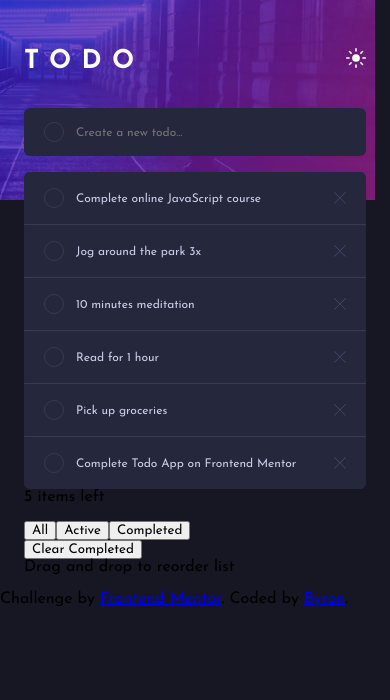
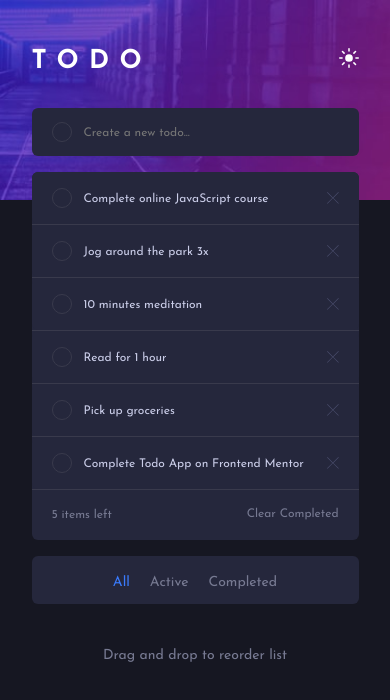
Before and after one commit to byronbyron/todo-app, a Next.js app: page / in a window 390 px wide. Shown: the top 700 px of the page. Built offline with nearby package versions, Linux system fonts and the light colour scheme.

Commit message:
Style rest of todo app on mobile

```diff
--- a/pages/index.js
+++ b/pages/index.js
@@ -20,6 +20,7 @@ export default function Home() {
       </Head>
 
       <header className="header container">
+        <div className="row">
           <h1 className="title">Todo</h1>
 
           <div>
@@ -27,9 +28,11 @@ export default function Home() {
               <img src="icon-sun.svg" alt="" />
             </button>
           </div>
+        </div>
       </header>
 
       <main className="main container">
+        <div className="row">
           <form className="todo-form">
             <label htmlFor="todo" className="sr-only">Create a new todo</label>
             <input type="text" name="todo" id="todo" placeholder="Create a new todo..." className="todo-input" />
@@ -38,8 +41,11 @@ export default function Home() {
           <ul className="todo-list">
             {todos.map((todo, i) => {
               return (
-              <li className="todo-item">
-                <button class="todo-btn">{todo.title}</button>
+                <li className="todo-item" key={i}>
+                  <input type="checkbox" name={`todo-${i}`} id={`todo-${i}`} className="todo-check sr-only" />
+                  <label htmlFor={`todo-${i}`} className="todo-label">
+                    {todo.title}
+                  </label>
                   <button className="todo-delete">
                     <span className="sr-only">Delete {todo.title}</span>
                     <img src="/icon-cross.svg" alt="" />
@@ -49,15 +55,9 @@ export default function Home() {
             })}
           </ul>
 
+          <div className="todo-controls">
             <div>
-          <div>
-            <p>{/*Add dynamic number*/}5 items left</p>
-          </div>
-
-          <div>
-            <button>All</button>
-            <button>Active</button>
-            <button>Completed</button>
+              {/*Add dynamic number*/}5 items left
             </div>
 
             <div>
@@ -65,7 +65,14 @@ export default function Home() {
             </div>
           </div>
 
+          <div className="todo-filters">
+            <button>All</button>
+            <button>Active</button>
+            <button>Completed</button>
+          </div>
+
           <p>Drag and drop to reorder list</p>
+        </div>
       </main>
 
       <footer>
--- a/styles/globals.css
+++ b/styles/globals.css
@@ -2,13 +2,16 @@
 
 :root {
   /* Primary */
-  --bright-blue: hsl(220, 98%, 61%);
-  --check-background: linear-gradient hsl(192, 100%, 67%) to hsl(280, 87%, 65%);
+  --c-bright-blue: hsl(220, 98%, 61%);
+  --c-check-background: linear-gradient(to right, hsl(192, 100%, 67%), hsl(280, 87%, 65%));
+
+  --c-title: hsl(0, 0%, 100%);
 
   --c-background: hsl(235, 21%, 11%);
-  --c-title: hsl(0, 0%, 100%);
   --c-todo-item: hsl(235, 24%, 19%);
   --c-todo-item-text: hsl(234, 39%, 85%);
+  --c-todo-input-text: hsl(234, 11%, 52%);
+  --c-todo-item-text-strike: hsl(233, 14%, 35%);
   --c-todo-item-text-hover: hsl(236, 33%, 92%);
   --c-todo-item-check-circle: hsl(237, 14%, 26%);
   --c-todo-item-border: hsl(237, 14%, 26%);
@@ -33,6 +36,7 @@ body {
 body {
   font-family: 'Josefin Sans', sans-serif;
   font-size: 1rem;
+  font-weight: 400;
   min-height: 100vh;
   background-color: var(--c-background);
   -webkit-font-smoothing: antialiased;
@@ -43,7 +47,10 @@ h1, p {
   margin-top: 0;
 }
 
-a {
+p {
+  font-size: 14px;
+  text-align: center;
+  color: var(--c-todo-input-text);
 }
 
 input,
@@ -56,12 +63,23 @@ button {
   padding-right: 1.5rem;
 }
 
+.row {
+  width: 100%;
+  max-width: 327px;
+  margin-left: auto;
+  margin-right: auto;
+}
+
 .header {
-  display: flex;
   padding-top: 3rem;
   padding-bottom: 1.8755rem;
   background: url('/bg-mobile-dark.jpg') no-repeat left top;
+  background-size: cover;
   height: 200px;
+}
+
+.header .row {
+  display: flex;
 }
 
 .title {
@@ -88,6 +106,7 @@ button {
 
 .main {
   margin-top: -5.75rem;
+  padding-bottom: 3.5rem;
 }
 
 .todo-form {
@@ -98,9 +117,10 @@ button {
 .todo-input {
   font-size: 12px;
   width: 100%;
-  height: 3rem;
+  min-height: 3rem;
   border: 0;
   padding: 0.625rem 1rem 0.5rem 3.25rem;
+  color: var(--c-todo-input-text);
   background-color: var(--c-todo-item);
   border-radius: 0.375rem;
 }
@@ -110,7 +130,7 @@ button {
   padding: 0;
   list-style: none;
   background-color: var(--c-todo-item);
-  border-radius: 0.375rem;
+  border-radius: 0.375rem 0.375rem 0 0;
 }
 
 .todo-item {
@@ -118,11 +138,11 @@ button {
   position: relative;
 }
 
-.todo-item + .todo-item {
-  border-top: 1px solid var(--c-todo-item-border);
+.todo-item {
+  border-bottom: 1px solid var(--c-todo-item-border);
 }
 
-.todo-btn,
+.todo-label,
 .todo-delete {
   background: none;
   padding: 0;
@@ -130,8 +150,11 @@ button {
   color: var(--c-todo-item-text);
 }
 
-.todo-btn {
+.todo-label {
   font-size: 12px;
+  line-height: 1.4;
+  display: flex;
+  align-items: center;
   width: 100%;
   height: 3.25rem;
   border: 0;
@@ -142,7 +165,7 @@ button {
 }
 
 .todo-form::before,
-.todo-btn::before {
+.todo-label::before {
   content: '';
   width: 1.25rem;
   height: 1.25rem;
@@ -154,14 +177,31 @@ button {
   border-radius: 1.25rem;
 }
 
-.todo-btn:hover,
-.todo-btn:focus {
+.todo-check:checked + .todo-label {
+  text-decoration: line-through;
+  color: var(--c-todo-item-text-strike);
+}
+
+.todo-check:checked + .todo-label::before {
+  background: url('/icon-check.svg') no-repeat center, var(--c-check-background);
+}
+
+input:focus,
+button:focus,
+[type="checkbox"]:focus + .todo-label {
+  outline: 1px solid white;
+  box-shadow: inset 0 0 0 2px orange;
+  border-radius: 0.375rem;
+}
+
+.todo-label:hover,
+.todo-label:focus {
   color: var(--c-todo-item-text-hover);
 }
 
 .todo-delete {
   width: 3.25rem;
-  height: 3.25rem;
+  min-height: 3.25rem;
   color: var(--c-todo-item-text);
   position: absolute;
   top: 0;
@@ -173,6 +213,58 @@ button {
 
 .todo-delete img {
   width: 0.75rem;
+}
+
+.todo-controls {
+  font-size: 12px;
+  color: var(--c-todo-input-text);
+  background-color: var(--c-todo-item);
+  margin-bottom: 1rem;
+  display: flex;
+  align-items: center;
+  min-height: 3.125rem;
+  padding: 0 0 0 1.25rem;
+  border-radius: 0 0 0.375rem 0.375rem;
+}
+
+.todo-controls > div:first-child {
+  margin-right: auto;
+}
+
+.todo-controls button,
+.todo-filters button {
+  font-size: 12px;
+  padding: 0;
+  border: 0;
+  background: none;
+  color: var(--c-todo-input-text);
+}
+
+.todo-controls button {
+  padding: 1rem 1.25rem 1.125rem 1.25rem;
+}
+
+.todo-filters {
+  background-color: var(--c-todo-item);
+  border-radius: 0.375rem;
+  height: 3rem;
+  display: flex;
+  align-items: center;
+  justify-content: center;
+  margin-bottom: 2.75rem;
+}
+
+.todo-filters button {
+  font-size: 14px;
+  padding: 1.125rem 0.625rem 0.875rem 0.625rem;
+}
+
+.todo-filters button:first-child {
+  color: var(--c-bright-blue);
+}
+
+footer {
+  display: none;
 }
 
 .attribution {
@@ -195,3 +287,13 @@ button {
   white-space: nowrap;
   border: 0;
 }
+
+@media (min-width: 768px) {
+  .header {
+    background-image: url('/bg-desktop-dark.jpg');
+  }
+
+  .row {
+    max-width: 540px;
+  }
+}
```
Lines whose indentation alone changed are shown as unchanged.
